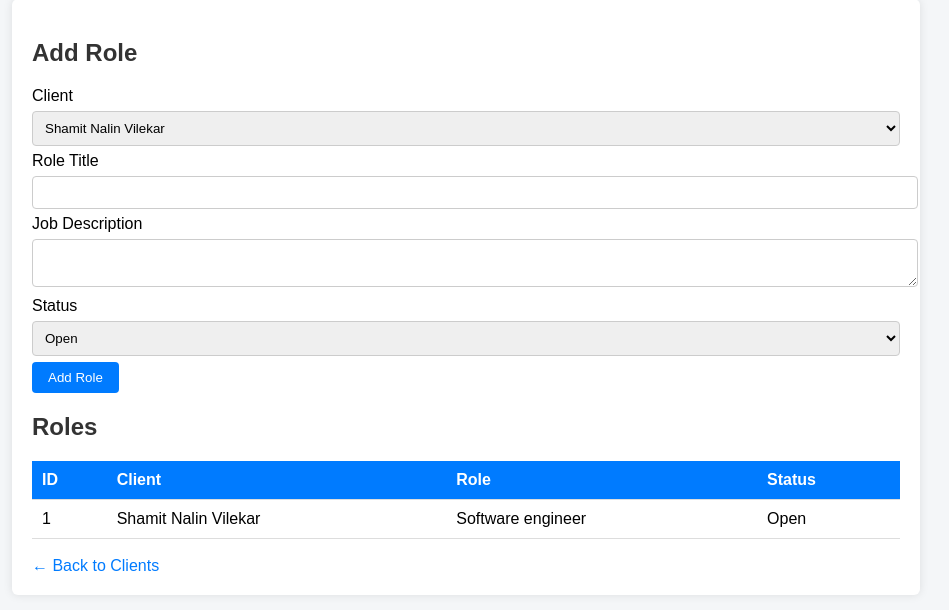
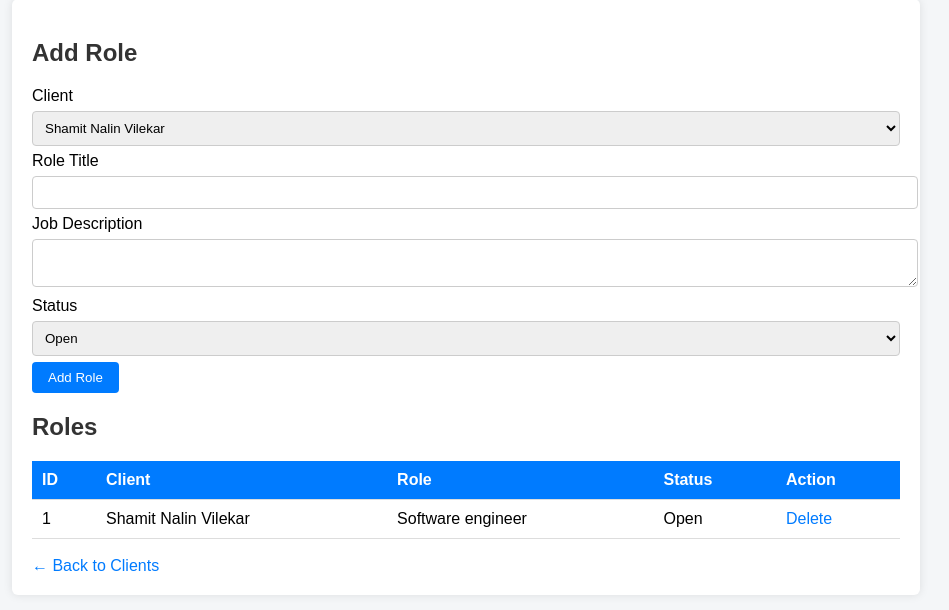
Before and after one commit to MICKEY121215/talenttracker, a Flask app: page /roles in a window 1280 px wide. Shown: the part 21-631 px from the top of the page, without its empty margins (174-1123 px from the left). Run offline with Flask 3, Linux system fonts and the light colour scheme; data comes from the database, SQL or seed files in the repository.

Commit message:
Week 1: Client and role management with delete functionality and UI improvements

```diff
--- a/app.py
+++ b/app.py
@@ -24,6 +24,20 @@ def clients():
     clients = cur.execute("SELECT * FROM Client").fetchall()
     db.close()
     return render_template("clients.html", clients=clients)
+
+@app.route("/delete_client/<int:client_id>")
+def delete_client(client_id):
+    db = get_db()
+    cur = db.cursor()
+
+    # First delete roles under this client
+    cur.execute("DELETE FROM Role WHERE client_id = ?", (client_id,))
+    # Then delete client
+    cur.execute("DELETE FROM Client WHERE client_id = ?", (client_id,))
+
+    db.commit()
+    db.close()
+    return redirect("/clients")
 
 # -------- ROLES --------
 @app.route("/roles", methods=["GET", "POST"])
@@ -56,3 +70,13 @@ def roles():
 
 if __name__ == "__main__":
     app.run(debug=True)
+
+@app.route("/delete_role/<int:role_id>")
+def delete_role(role_id):
+    db = get_db()
+    cur = db.cursor()
+
+    cur.execute("DELETE FROM Role WHERE role_id = ?", (role_id,))
+    db.commit()
+    db.close()
+    return redirect("/roles")
--- a/templates/roles.html
+++ b/templates/roles.html
@@ -40,6 +40,7 @@
           <th>Client</th>
           <th>Role</th>
           <th>Status</th>
+          <th>Action</th>
         </tr>
         {% for r in roles %}
         <tr>
@@ -47,6 +48,14 @@
           <td>{{ r[1] }}</td>
           <td>{{ r[2] }}</td>
           <td>{{ r[3] }}</td>
+          <td>
+            <a
+              href="/delete_role/{{ r[0] }}"
+              onclick="return confirm('Are you sure you want to delete this role?')"
+            >
+              Delete
+            </a>
+          </td>
         </tr>
         {% endfor %}
       </table>
```
Also changed, not shown: templates/clients.html (+9 -0 lines).
